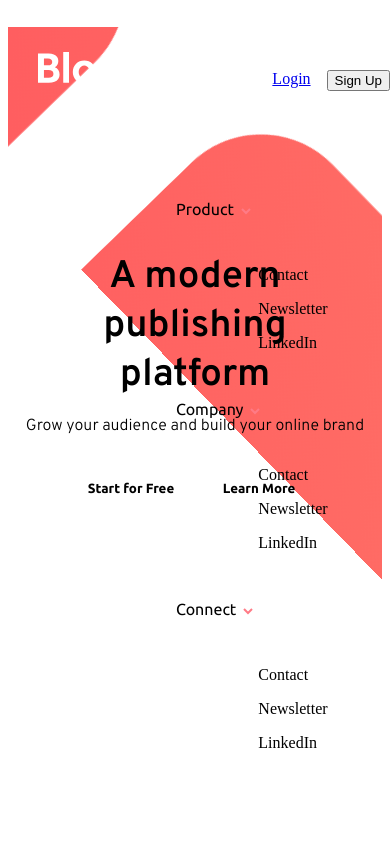
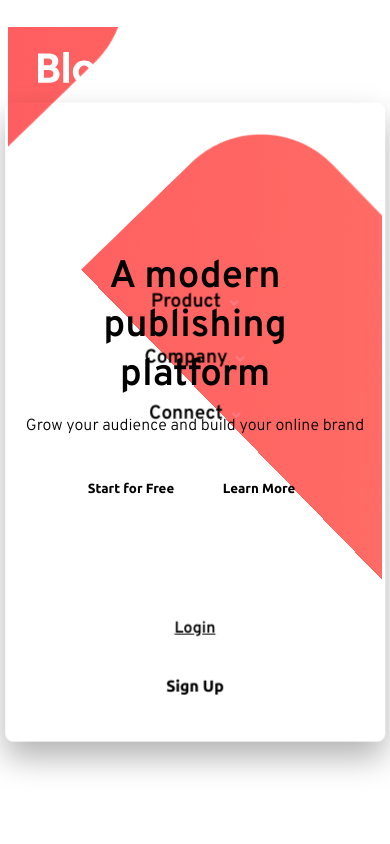
Before and after one commit to DanteBenicio/blogr-landing-page-react, a React (Vite) app: page / in a window 390 px wide. Both pictures are taken after a click on the element 385 px from the left and 58 px from the top of the page. Shown: the top 844 px of the page. Built offline with nearby package versions, Linux system fonts and the light colour scheme; the HTML template or start-up script is replaced by a standard one.

Commit message:
Sidebar styles

```diff
--- a/src/components/Sidebar/styles.scss
+++ b/src/components/Sidebar/styles.scss
@@ -1,16 +1,5 @@
 .sidebar_container {
   display: none;
-
-  @media screen and (max-width: 768px) {
-    display: block;
-    position: fixed;
-    z-index: 10;
-    width: 60vw;
-    height: 100vh;
-    right: 0;
-    background-color: var(--white);
-    color: black;
-  }
 }
 
 .sidebar_wrapper {
@@ -21,11 +10,11 @@
 
   .buttons_container {
     width: 100%;
-    height: 5rem;
+    max-height: 4rem;
     display: flex;
     justify-content: space-between;
     align-items: center;
-    padding: 2rem;
+    padding: 2.5rem;
     background: var(--very-light-red-background);
 
     >.action_buttons {
@@ -35,6 +24,10 @@
 
     > .burger {
       cursor: pointer;
+
+      > img {
+        aspect-ratio: attr(width) / attr(height);
+      }
     }
   }
 
@@ -50,17 +43,275 @@
     > .select {
       width: 100%;
       padding: 2rem;
-      font-family: 'Ubuntu', sans-serif;
+      font-family: 'Overpass', sans-serif;
+      font-weight: 700;
+      font-size: clamp(1rem, 5vw, 1.2rem);
+      color: var(--very-dark-blue);
       cursor: pointer;
 
       &:hover {
-        background-color: var(--grayish-blue);
+        background-color: hsl(0, 0%, 91%);
       }
 
       svg {
+        transition: all 0.3s ease;
         margin-left: 0.2rem;
       }
 
+      &.active {
+        background-color: var(--grayish-blue);
+
+        svg {
+          transition: transform 0.2s ease;
+          transform: rotate(180deg);
+        }
+      }
+
+      &.active + .options_container {
+        display: block;
+        width: 100%;
+
+        > p {
+          line-height: 3rem;
+          margin-left: 3rem;
+          font-family: 'Overpass', sans-serif;
+          font-weight: 700;
+          font-size: 1rem;
+          color: var(--very-dark-grayish-blue);
+          cursor: pointer;
+
+          transition: all 0.2s ease;
+
+          &:hover {
+            color: var(--very-dark-gray-blue);
+            font-size: 1.1rem;
+          }
+        }
+      }
+    }
+
+    .options_container {
+      display: none;
     }
   }
 }
+
+@media screen and (max-width: 768px) {
+  .sidebar_container {
+    display: block;
+    position: fixed;
+    z-index: 10;
+    width: 60vw;
+    height: 100vh;
+    right: 0;
+    background-color: var(--white);
+    color: black;
+  }
+
+  .action_buttons {
+    .sign_up_button {
+      width: 7.5rem;
+      padding: 0.8rem 0.5rem;
+      border-radius: 4rem;
+      border: 1px solid var(--white);
+
+      font-family: 'Ubuntu', sans-serif;
+      font-weight: 700;
+      font-size: 1rem;
+
+      background-color: transparent;
+      color: var(--white);
+
+      transition: all 0.3s ease;
+
+      &:hover {
+        background-color: var(--white);
+        color: var(--very-light-red);
+      }
+    }
+
+    a {
+      color: var(--white);
+      font-family: 'Overpass', sans-serif;
+      text-align: center;
+      font-weight: 600;
+      line-height: 3rem;
+
+      &:hover {
+        text-decoration: underline;
+      }
+    }
+  }
+}
+
+@media screen and (max-width: 600px) {
+  @keyframes showSidebarCard {
+    from {
+      opacity: 0;
+      top: 0%;
+    }
+    to {
+      opacity: 1;
+      top: 50%;
+    }
+  }
+
+  .sidebar_container {
+    max-width: 85vw;
+    width: 100%;
+    max-height: 70vh;
+    left: 50%;
+    transform: translate(-50%, -50%);
+    animation-name: showSidebarCard;
+    animation-duration: 0.3s;
+    animation-timing-function: ease;
+    animation-fill-mode: forwards;
+
+    padding: 1.5rem;
+
+    box-shadow: 0 1rem 2rem rgba(0, 0, 0, 0.3);
+    border-radius: 0.5rem;
+  }
+
+  .sidebar_wrapper {
+    flex-direction: column-reverse;
+    justify-content: space-between;
+    height: 100%;
+    position: relative;
+
+    .buttons_container {
+      max-height: 8rem;
+      height: 100%;
+      padding: 0;
+      border-radius: 0 0 0.5rem 0.5rem;
+      border-top: 1px solid var(--grayish-blue);
+      background-color: transparent;
+      justify-content: center;
+
+      .action_buttons {
+        flex-direction: column;
+        margin-top: 1rem;
+
+        > .sign_up_button {
+          position: relative;
+          width: 8.5rem;
+          z-index: 1;
+          font-size: 1rem;
+
+          border: none;
+          border-radius: 4rem;
+          padding: 1rem;
+
+          overflow: hidden;
+
+          color: var(--white);
+          font-family: 'Ubuntu', sans-serif;
+          font-weight: 700;
+
+          &:after {
+            content: '';
+            position: absolute;
+            bottom: 0;
+            left: 0;
+            width: 100%;
+            height: 100%;
+            background: linear-gradient(to right, var(--very-light-red-background) 20%, var(--light-red-background));
+            border-radius: 10rem;
+            z-index: -2;
+          }
+
+          &:before {
+            content: '';
+            position: absolute;
+            bottom: 0;
+            left: 0;
+            width: 0%;
+            height: 100%;
+            background: var(--very-light-red-background);
+            border-radius: 10rem;
+            z-index: -1;
+            transition: all .2s linear;
+          }
+
+          &:hover {
+            color: #fff;
+
+            &:before {
+              width: 100%;
+            }
+          }
+
+          &:active:before {
+            background-color: var(--light-red-background);
+          }
+        }
+
+        a {
+          color: var(--very-dark-blue);
+          font-family: 'Overpass', sans-serif;
+          text-align: center;
+          font-weight: 600;
+          line-height: 2rem;
+
+          &:hover {
+            text-decoration: underline;
+          }
+        }
+      }
+
+      .burger {
+        position: absolute;
+        display: block;
+        top: -18%;
+        right: -6%;
+        border-radius: 50%;
+        padding: 0.6rem 0.5rem 0.4rem;
+
+        transition: background-color 0.2s ease;
+
+        &:hover {
+          background-color: hsla(13, 100%, 72%, 0.616);
+        }
+      }
+    }
+
+    .sidebar_list {
+      justify-content: center;
+      padding: 1rem 0;
+
+      .select {
+        text-align: center;
+        padding: 1rem;
+
+        &.active {
+          background-color: transparent;
+          color: var(--very-dark-grayish-blue);
+        }
+
+        &.active + .options_container {
+          background-color: rgb(240, 240, 240);
+          border-radius: 0.5rem;
+          padding: 1rem 0;
+
+          > p {
+            margin: 0;
+            line-height: 2rem;
+
+            text-align: center;
+            font-family: 'Overpass';
+            font-weight: 700;
+
+            color: var(--very-dark-grayish-blue);
+
+            transition: all 0.2s ease;
+
+            &:hover {
+              color: var(--very-dark-gray-blue);
+              font-size: 1.1rem;
+            }
+          }
+        }
+      }
+    }
+  }
+}
```
